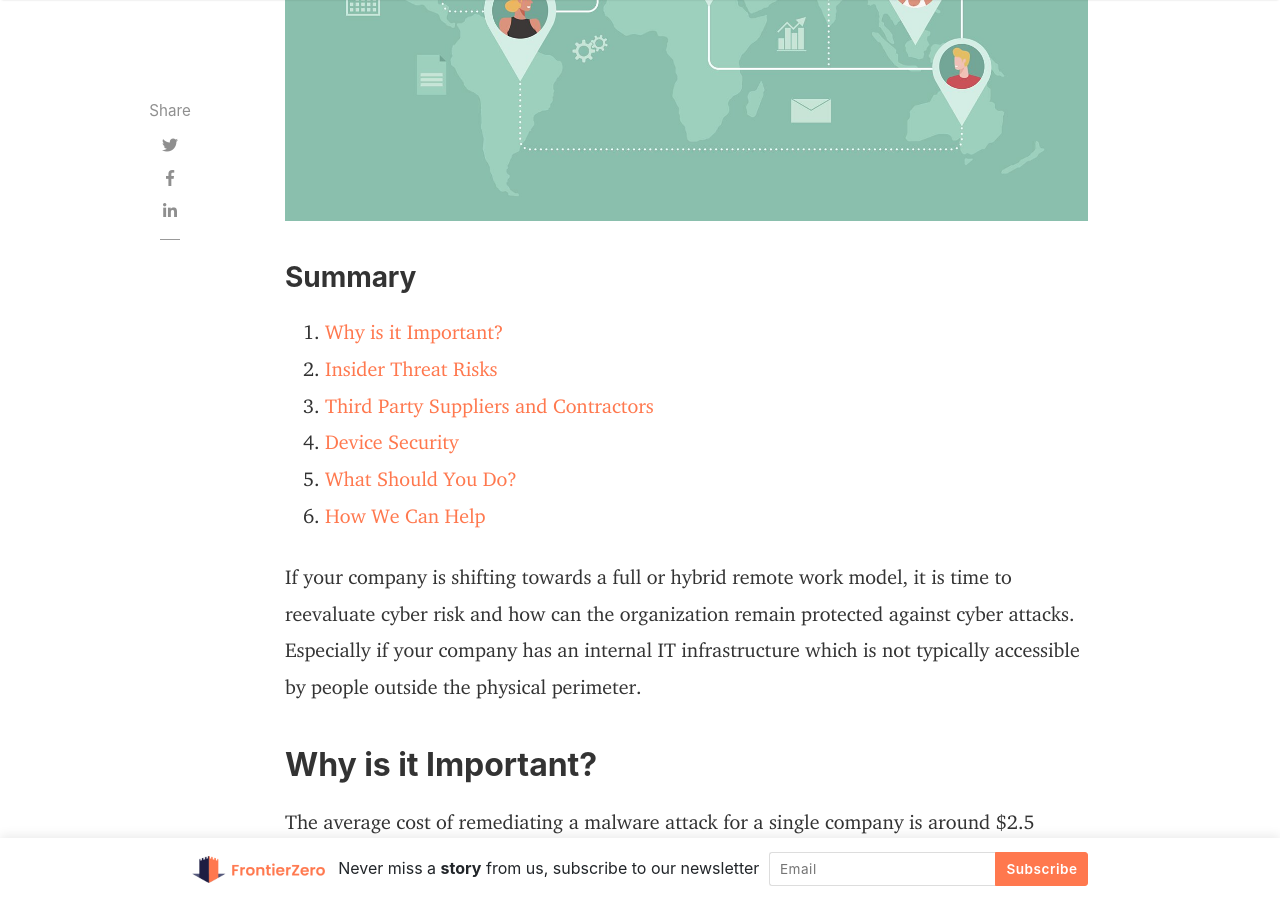
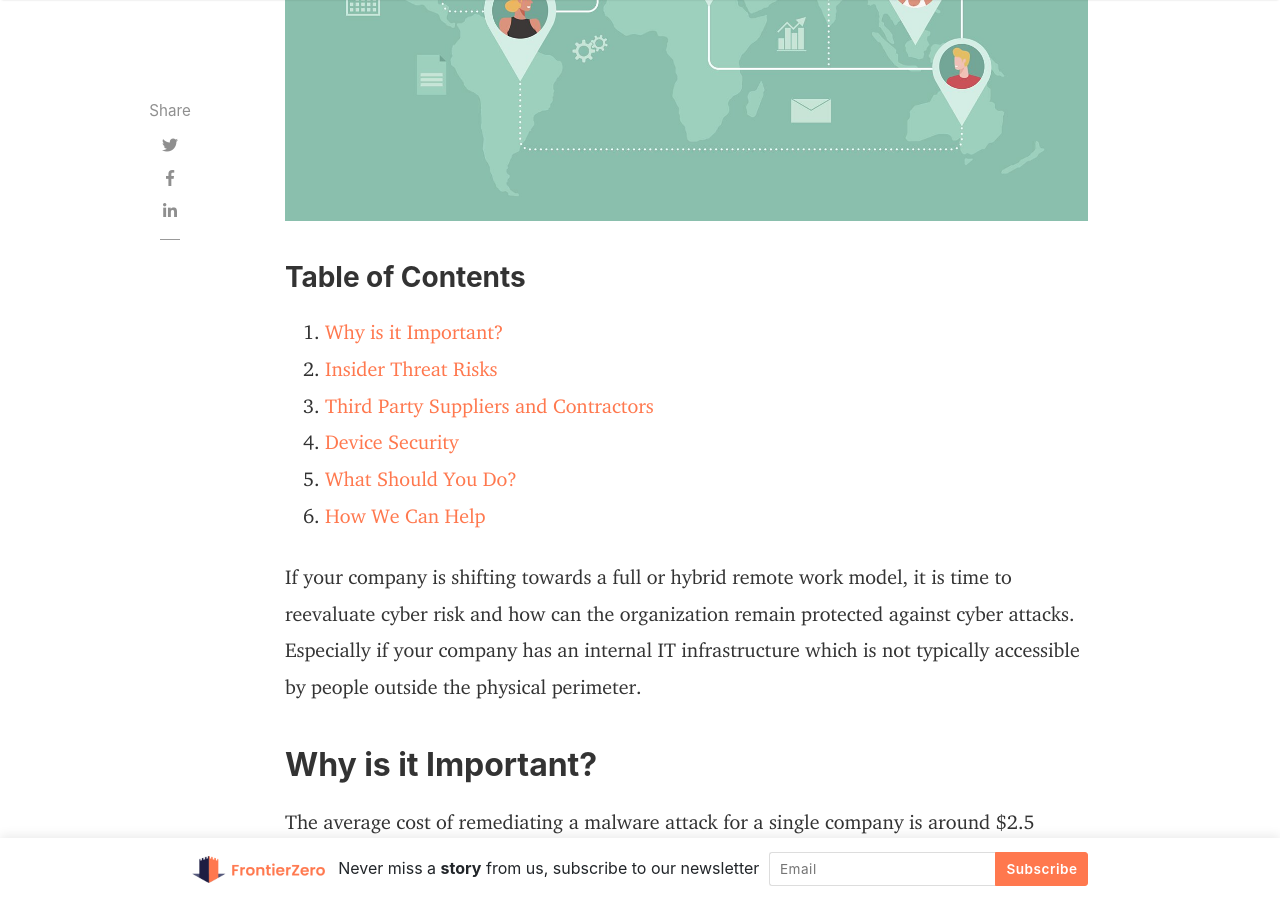
Before and after one commit to Frontier0/frontierzero-blog.github.io, a Jekyll site: the page built from _posts/2022-07-10-security-remote-access.md, in a window 1280 px wide and 900 px high, scrolled down 688 px. Built offline with Jekyll 4.4.1, drawn with Linux system fonts in a browser that asks for light colours; nearby versions of some CDN libraries; the table of contents is made by our own code.

Commit message:
fix toc 2

```diff
--- a/_layouts/post.html
+++ b/_layouts/post.html
@@ -80,7 +80,7 @@ post_class: post-template
                 <p><em>{{page.beforetoc}}</em></p>
                 {% endif %}
                 <div class="toc mt-4 mb-4 lead">
-                    <h3 class="font-weight-bold">Summary</h3>
+                    <h3 class="font-weight-bold">Table of Contents</h3>
                     {% include toc.html html=content %}
                 </div>
                 {% endif %}
```
